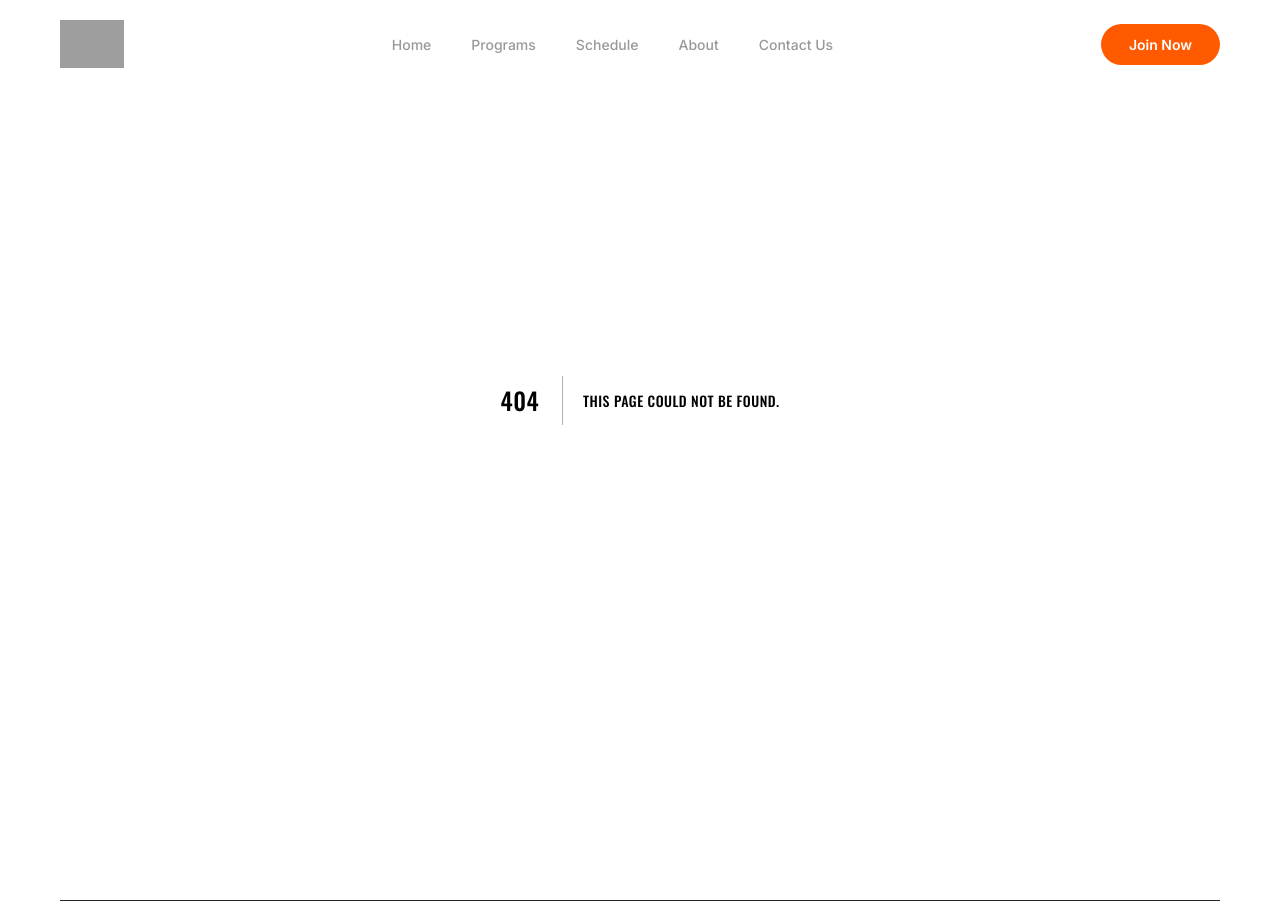
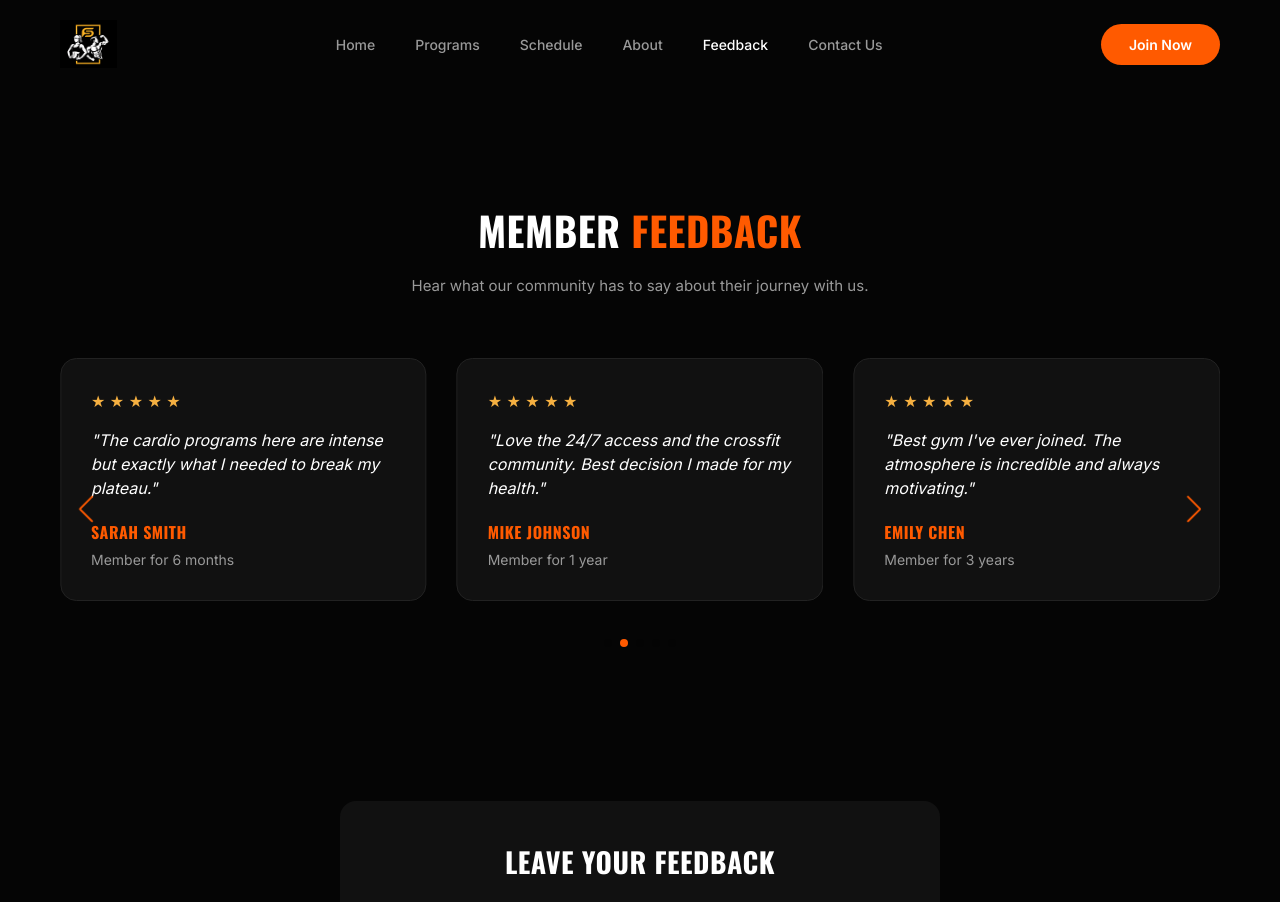
Before and after one commit to SAQIB-dev7447/SamizFitness, a Next.js app: page /feedback in a window 1280 px wide. Before the commit this address had no page. Shown: the top 902 px of the page. Built offline with nearby package versions, Linux system fonts and the light colour scheme; grey boxes are pictures that could not be loaded.

Commit message:
Fix logo, add directional animations, implement Feedback swiper carousel and Feedback page

```diff
--- a/package.json
+++ b/package.json
@@ -12,7 +12,8 @@
     "framer-motion": "^14.0.0",
     "next": "16.4.0",
     "react": "19.3.0",
-    "react-dom": "19.3.0"
+    "react-dom": "19.3.0",
+    "swiper": "^14.3.0"
   },
   "devDependencies": {
     "@types/node": "^20",
--- /dev/null
+++ b/src/app/feedback/page.tsx
@@ -0,0 +1,29 @@
+import FeedbackCarousel from "@/components/FeedbackCarousel";
+
+export default function FeedbackPage() {
+  return (
+    <div style={{ paddingBottom: '100px' }}>
+      <div style={{ paddingTop: '100px' }}>
+        <FeedbackCarousel />
+      </div>
+
+      <section className="section" style={{ paddingTop: '40px' }}>
+        <div style={{ backgroundColor: 'var(--surface)', padding: '40px', borderRadius: '16px', maxWidth: '600px', margin: '0 auto' }}>
+          <h3 style={{ fontSize: '28px', marginBottom: '20px', textAlign: 'center' }}>Leave Your Feedback</h3>
+          <form style={{ display: 'flex', flexDirection: 'column', gap: '20px' }}>
+            <input type="text" placeholder="Your Name" style={{ width: '100%', padding: '15px', borderRadius: '8px', border: '1px solid var(--surface-light)', backgroundColor: 'var(--bg)', color: '#fff' }} />
+            <select style={{ width: '100%', padding: '15px', borderRadius: '8px', border: '1px solid var(--surface-light)', backgroundColor: 'var(--bg)', color: '#fff', appearance: 'none' }}>
+              <option value="5">★★★★★ (5 Stars)</option>
+              <option value="4">★★★★☆ (4 Stars)</option>
+              <option value="3">★★★☆☆ (3 Stars)</option>
+              <option value="2">★★☆☆☆ (2 Stars)</option>
+              <option value="1">★☆☆☆☆ (1 Star)</option>
+            </select>
+            <textarea placeholder="Tell us about your experience..." rows={5} style={{ width: '100%', padding: '15px', borderRadius: '8px', border: '1px solid var(--surface-light)', backgroundColor: 'var(--bg)', color: '#fff', resize: 'none' }}></textarea>
+            <button type="button" className="btn btn-primary" style={{ width: '100%' }}>Submit Feedback</button>
+          </form>
+        </div>
+      </section>
+    </div>
+  );
+}
--- a/src/app/globals.css
+++ b/src/app/globals.css
@@ -638,3 +638,15 @@ h1, h2, h3, h4 {
     display: block;
   }
 }
+
+/* Swiper Overrides */
+.feedback-swiper {
+  padding-bottom: 60px !important;
+}
+.swiper-pagination-bullet-active {
+  background-color: var(--primary) !important;
+}
+.swiper-button-next, .swiper-button-prev {
+  color: var(--primary) !important;
+  transform: scale(0.6);
+}
--- a/src/components/FadeIn.tsx
+++ b/src/components/FadeIn.tsx
@@ -1,12 +1,33 @@
 "use client";
 import { motion } from "framer-motion";
 
-export default function FadeIn({ children, delay = 0, className = "" }: { children: React.ReactNode, delay?: number, className?: string }) {
+export default function FadeIn({
+  children,
+  delay = 0,
+  className = "",
+  direction = "up"
+}: {
+  children: React.ReactNode,
+  delay?: number,
+  className?: string,
+  direction?: "up" | "left" | "right" | "none"
+}) {
+  const getInitialY = () => {
+    if (direction === "up") return 40;
+    return 0;
+  }
+
+  const getInitialX = () => {
+    if (direction === "left") return -80;
+    if (direction === "right") return 80;
+    return 0;
+  }
+
   return (
     <motion.div
       className={className}
-      initial={{ opacity: 0, y: 40 }}
-      whileInView={{ opacity: 1, y: 0 }}
+      initial={{ opacity: 0, y: getInitialY(), x: getInitialX() }}
+      whileInView={{ opacity: 1, y: 0, x: 0 }}
       viewport={{ once: true, margin: "-50px" }}
       transition={{ duration: 0.8, ease: [0.16, 1, 0.3, 1], delay }}
     >
--- /dev/null
+++ b/src/components/FeedbackCarousel.tsx
@@ -0,0 +1,70 @@
+"use client";
+import { Swiper, SwiperSlide } from 'swiper/react';
+import 'swiper/css';
+import 'swiper/css/pagination';
+import 'swiper/css/navigation';
+import { Pagination, Navigation, Autoplay } from 'swiper/modules';
+import FadeIn from './FadeIn';
+
+const feedbacks = [
+  { name: "John Doe", text: "SamiZ fitness changed my life! The trainers are top notch and the energy is unmatched.", role: "Member for 2 years" },
+  { name: "Sarah Smith", text: "The cardio programs here are intense but exactly what I needed to break my plateau.", role: "Member for 6 months" },
+  { name: "Mike Johnson", text: "Love the 24/7 access and the crossfit community. Best decision I made for my health.", role: "Member for 1 year" },
+  { name: "Emily Chen", text: "Best gym I've ever joined. The atmosphere is incredible and always motivating.", role: "Member for 3 years" },
+  { name: "David Wilson", text: "The weight gain program helped me put on 15lbs of solid muscle safely.", role: "Member for 8 months" },
+];
+
+export default function FeedbackCarousel() {
+  return (
+    <section className="section" style={{ overflow: 'hidden' }}>
+      <FadeIn direction="up">
+        <div className="section-header">
+          <h2 className="section-title">MEMBER <span className="text-primary">FEEDBACK</span></h2>
+          <p className="section-subtitle">Hear what our community has to say about their journey with us.</p>
+        </div>
+      </FadeIn>
+
+      <FadeIn direction="up" delay={0.2}>
+        <Swiper
+          slidesPerView={1}
+          spaceBetween={30}
+          loop={true}
+          autoplay={{
+            delay: 4000,
+            disableOnInteraction: false,
+          }}
+          pagination={{
+            clickable: true,
+          }}
+          navigation={true}
+          breakpoints={{
+            768: {
+              slidesPerView: 2,
+            },
+            1024: {
+              slidesPerView: 3,
+            },
+          }}
+          modules={[Pagination, Navigation, Autoplay]}
+          className="feedback-swiper"
+          style={{ paddingBottom: '50px' }}
+        >
+          {feedbacks.map((fb, idx) => (
+            <SwiperSlide key={idx} style={{ height: 'auto' }}>
+              <div style={{ backgroundColor: 'var(--surface)', padding: '30px', borderRadius: '16px', height: '100%', border: '1px solid var(--surface-light)', display: 'flex', flexDirection: 'column' }}>
+                <div style={{ display: 'flex', gap: '5px', color: '#F5B041', marginBottom: '15px' }}>
+                  ★ ★ ★ ★ ★
+                </div>
+                <p style={{ fontSize: '16px', color: '#fff', marginBottom: '20px', fontStyle: 'italic', flex: 1 }}>"{fb.text}"</p>
+                <div>
+                  <h4 style={{ color: 'var(--primary)', marginBottom: '5px' }}>{fb.name}</h4>
+                  <p style={{ fontSize: '14px', color: 'var(--text-muted)' }}>{fb.role}</p>
+                </div>
+              </div>
+            </SwiperSlide>
+          ))}
+        </Swiper>
+      </FadeIn>
+    </section>
+  );
+}
--- a/src/components/Navbar.tsx
+++ b/src/components/Navbar.tsx
@@ -35,6 +35,7 @@ export default function Navbar() {
           <Link href="/programs" className={pathname === "/programs" ? "active" : ""} onClick={() => setIsOpen(false)}>Programs</Link>
           <Link href="/schedule" className={pathname === "/schedule" ? "active" : ""} onClick={() => setIsOpen(false)}>Schedule</Link>
           <Link href="/about" className={pathname === "/about" ? "active" : ""} onClick={() => setIsOpen(false)}>About</Link>
+          <Link href="/feedback" className={pathname === "/feedback" ? "active" : ""} onClick={() => setIsOpen(false)}>Feedback</Link>
           <Link href="/contact" className={pathname === "/contact" ? "active" : ""} onClick={() => setIsOpen(false)}>Contact Us</Link>
         </div>
 
```
Also changed, not shown: src/app/page.tsx (+17 -0 lines), public/images/logo.png (added), 1 other file (tests, documents, lock files or other folders).
